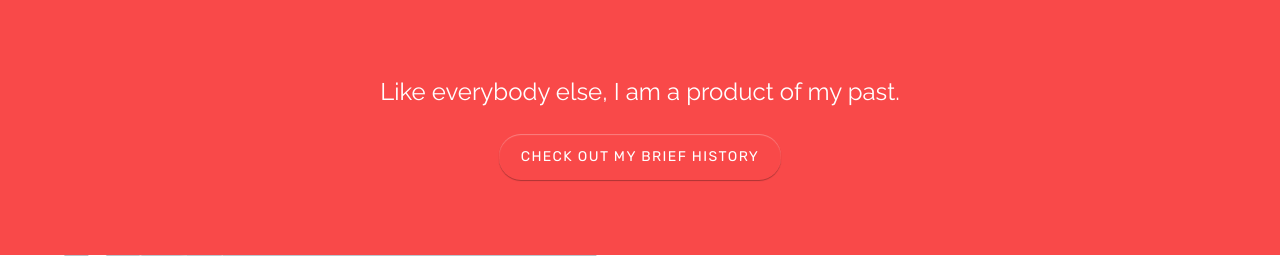
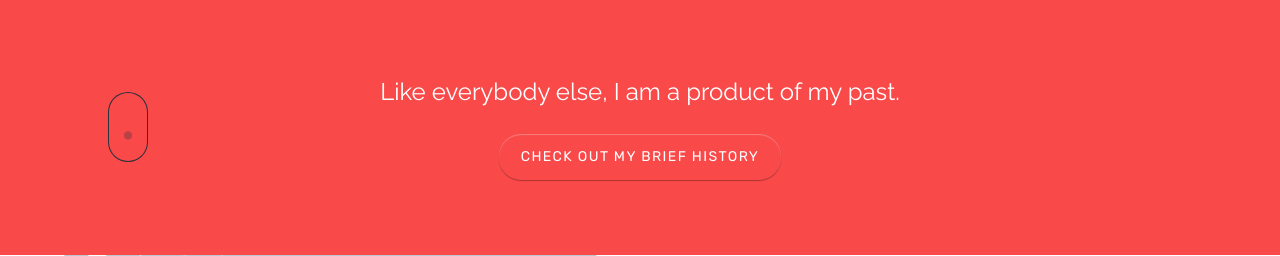
Before and after one commit to daniel-trevino/hitchris, a PHP site: page / in a window 1280 px wide. Shown: the part 545-801 px from the top of the page. Run offline with PHP 8.4, Linux system fonts and the light colour scheme; some libraries are stand-ins or nearby versions.

Commit message:
created scroll indicator icon, still need to show it appropiately

```diff
--- a/index.html
+++ b/index.html
@@ -220,6 +220,8 @@
 		</footer>
 	</div>
 
+	<div class="scroll-icon"></div>
+
 	<div class="nicer-splash">
 		<div class="logo" href="/">
 			<svg class="svg-logo" xmlns="http://www.w3.org/2000/svg" xmlns:xlink="http://www.w3.org/1999/xlink" version="1.1" id="Layer_1" x="0" y="0" width="440" height="120" viewBox="0 0 440 120" enable-background="new 0 0 440 120" xml:space="preserve">
--- a/styles/css/main.css
+++ b/styles/css/main.css
@@ -1428,6 +1428,37 @@ body {
       .nicer-splash .logo .svg-logo .letter {
         fill: #f94949; }
 
+.scroll-icon {
+  z-index: 999;
+  position: fixed;
+  left: 10vw;
+  bottom: 10vw;
+  margin-left: -20px;
+  margin-bottom: -35px;
+  width: 40px;
+  height: 70px;
+  box-shadow: inset 0 0 0 1px #2b313e;
+  border-radius: 25px; }
+  .scroll-icon:before {
+    content: "";
+    position: absolute;
+    left: 50%;
+    width: 8px;
+    height: 8px;
+    background: #2b313e;
+    margin-left: -4px;
+    top: 8px;
+    border-radius: 4px;
+    animation-duration: 1.5s;
+    animation-iteration-count: infinite;
+    animation-name: scroll; }
+
+@keyframes scroll {
+  0% {
+    opacity: 1; }
+  100% {
+    opacity: 0;
+    transform: translateY(46px); } }
 .credits {
   position: fixed;
   top: 10px;
--- a/styles/sass/_template.scss
+++ b/styles/sass/_template.scss
@@ -718,6 +718,47 @@ body {
 	}
 }
 
+
+.scroll-icon {
+	z-index: 999;
+	position: fixed;
+	left: 10vw;
+	bottom: 10vw;
+	margin-left: -20px;
+	margin-bottom: -35px;
+	width: 40px;
+	height: 70px;
+	box-shadow: inset 0 0 0 1px darken($color-dark-blue, 5%);
+	border-radius: 25px;
+
+	&:before {
+		content: "";
+		position: absolute;
+		left: 50%;
+		width: 8px;
+		height: 8px;
+		background: darken($color-dark-blue, 5%);
+		margin-left: -4px;
+		top: 8px;
+		border-radius: 4px;
+		animation-duration: 1.5s;
+		animation-iteration-count: infinite;
+		animation-name: scroll;
+	}
+}
+
+@keyframes scroll {
+	0% {
+		opacity: 1;
+	}
+
+	100% {
+		opacity: 0;
+		transform: translateY(46px);
+	}
+}
+
+
 .credits {
 	position: fixed;
 	top: 10px;
```
